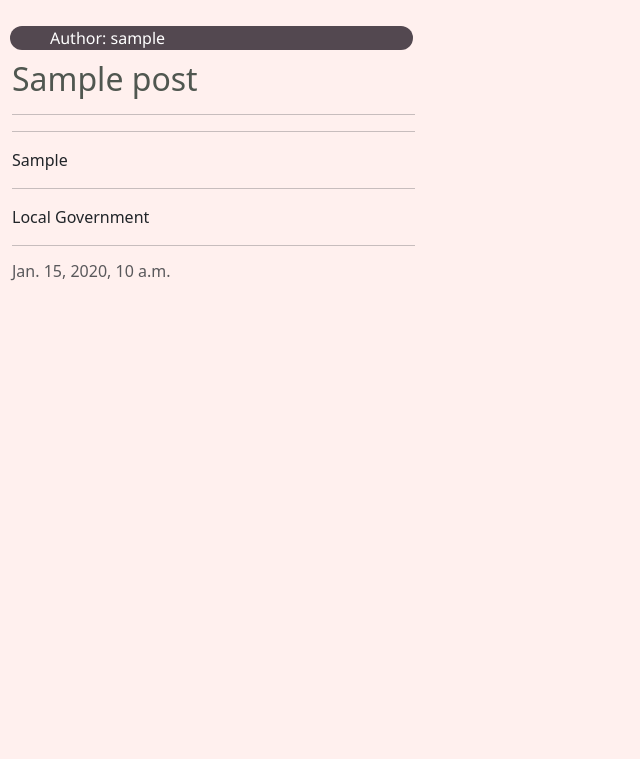
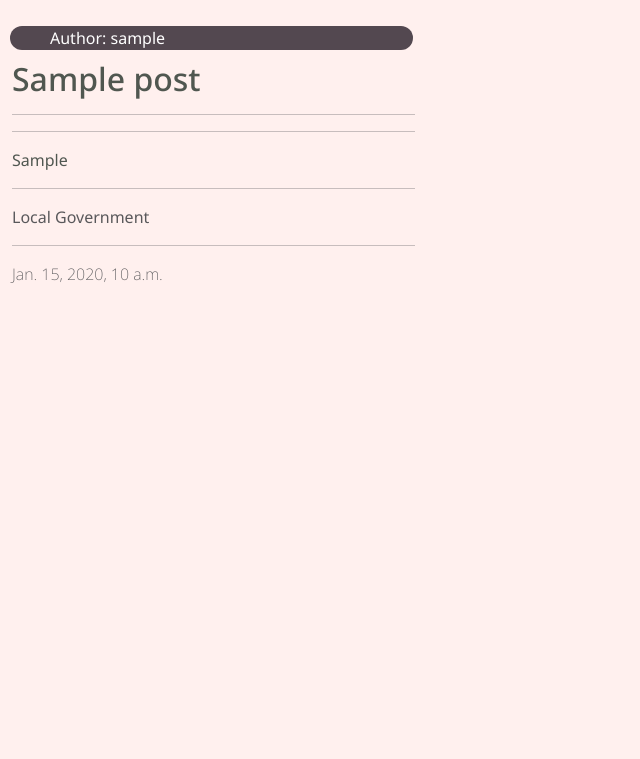
Before and after one commit to c-e-jones/anchornews, a Django app: template news/templates/news/index.html in a window 1280 px wide. Shown: the part 112-871 px from the top of the page, without its empty margins (0-640 px from the left). Run offline with Django 4.2, Linux system fonts and the light colour scheme; the template is opened without the code that fills it: values that come from a table or form of the project are taken from there, others are empty; tables that the repository leaves empty hold one stand-in row (values such as "Sample post"); some libraries are stand-ins or nearby versions.

Commit message:
styling sub item parameters

```diff
--- a/news/templates/news/index.html
+++ b/news/templates/news/index.html
@@ -19,15 +19,15 @@
                                 </div>
                             </div>
                             <a href="#" class="post-link">
-                                <h2 class="card-title">{{ post.title }}</h2>
+                                <h2 class="item-title">{{ post.title }}</h2>
                             </a>
                             <hr />
                             <hr />
-                            <p class="card-text">{{ post.byline }}</p>
+                            <p class="item-text-byline">{{ post.byline }}</p>
                             <hr />
-                            <p class="card-text">{{ post.genre }}</p>
+                            <p class="item-text-genre text-muted">{{ post.genre }}</p>
                             <hr />
-                            <p class="card-text text-muted h6">{{ post.created_on}}
+                            <p class="item-text-date text-muted">{{ post.created_on}}
                             </p>
                         </div>
                     </div>
--- a/static/css/style.css
+++ b/static/css/style.css
@@ -106,12 +106,32 @@
     text-decoration: none;
     color: #505750;
     padding-top: 40px;
+    font-family: 'Noto Sans', sans-serif;
 }
 
 .post-link:hover {
     text-decoration: underline;
     color: #000000;
     padding-top: 40px;
+    font-family: 'Noto Sans', sans-serif;
+}
+
+.item-text-byline {
+    font-family: 'Noto Sans', sans-serif;
+    color: #505750;
+    font-weight: 400;
+}
+
+.item-text-genre {
+    font-family: 'Noto Sans', sans-serif;
+    color: #505750;
+    font-weight: 400;
+}
+
+.item-text-date {
+    font-family: 'Noto Sans', sans-serif;
+    color: #555755;
+    font-weight: 200;
 }
 
 /*** pagination button ***/
```
